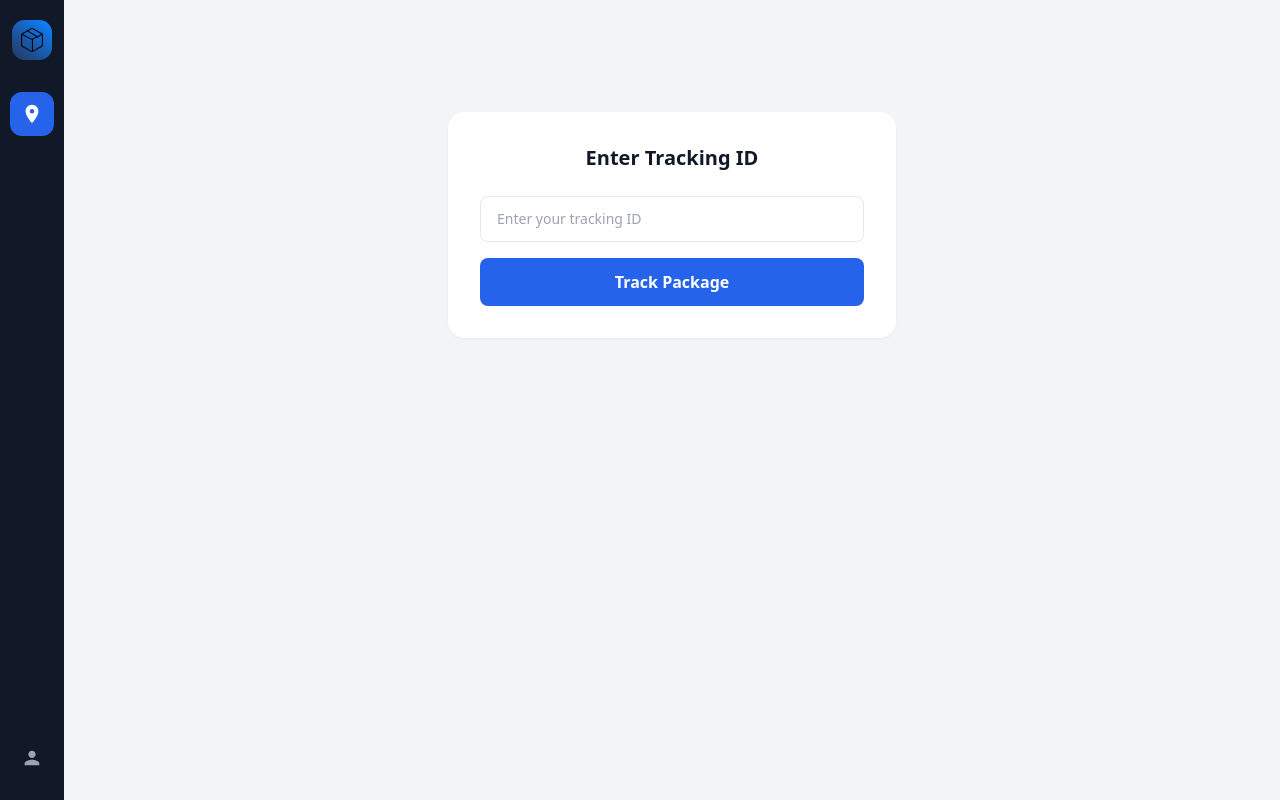
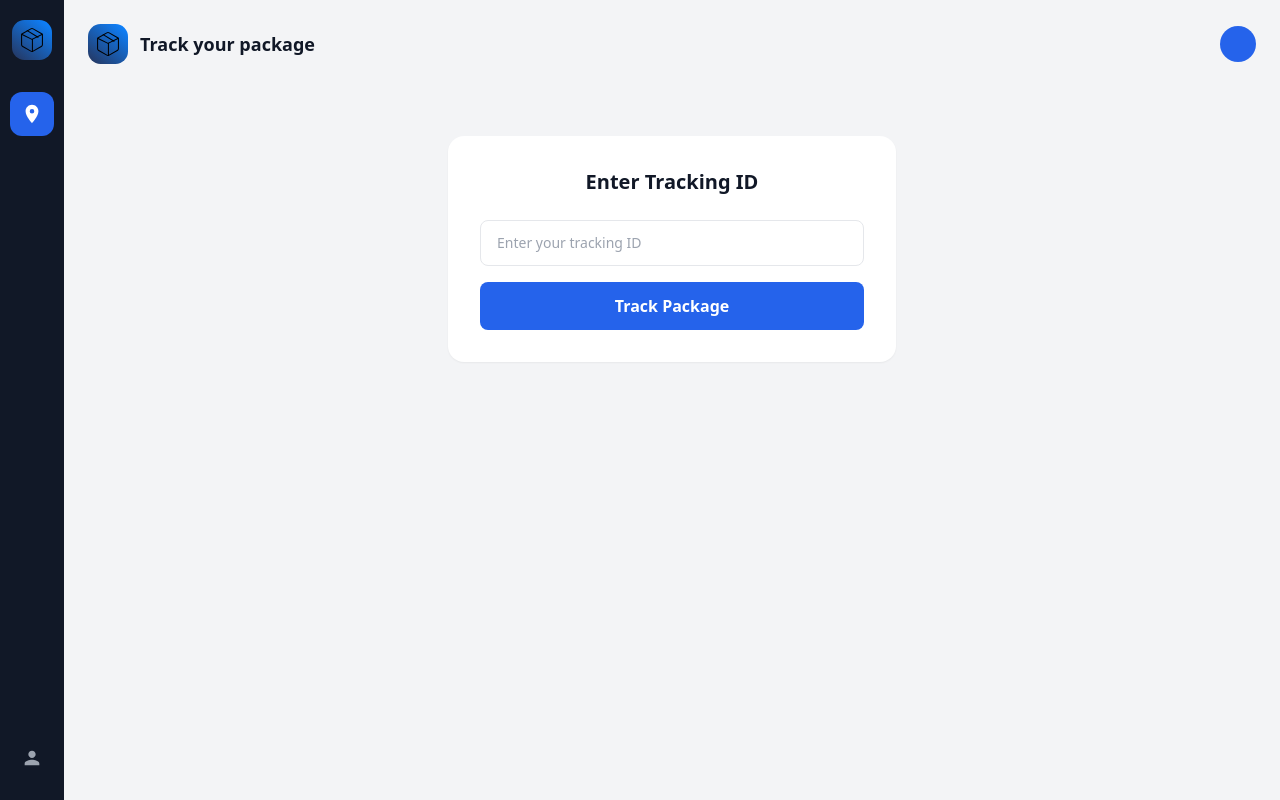
Before and after one commit to wulaiyin789/package-delivery-tracker-parcelpro, a React (Create React App) app in the folder frontend/: page /track in a window 1280 px wide. Built offline with nearby package versions, Linux system fonts and the light colour scheme.

Commit message:
PDT-47 - Add tracking page for public use
fixed: Add Header

```diff
--- a/frontend/src/pages/Track.jsx
+++ b/frontend/src/pages/Track.jsx
@@ -4,6 +4,10 @@ import { useNavigate } from 'react-router-dom';
 // Auth
 import { useAuth } from '../context/AuthContext';
 
+// Component
+import Header from '../components/Header';
+
+// PDT-47
 const Track = () => {
   const navigate = useNavigate();
   const { user } = useAuth();
@@ -30,7 +34,15 @@ const Track = () => {
   };
 
   return (
-    <div className='flex flex-col min-h-screen bg-gray-100 pt-16 pl-16'>
+    <div className='flex flex-col min-h-screen bg-gray-100 pl-16'>
+      <div className='p-6'>
+        {/* Header */}
+        <div className='flex items-center gap-3 mb-6'>
+          <div className='w-full'>
+            <Header title={'Track your package'} user={user} />
+          </div>
+        </div>
+
         <div className='flex-1 flex justify-center p-6'>
           <div className='w-full max-w-md'>
             <div className='bg-white rounded-2xl shadow-sm p-8 mt-6'>
@@ -63,6 +75,7 @@ const Track = () => {
           </div>
         </div>
       </div>
+    </div>
   );
 };
 
```
Lines whose indentation alone changed are shown as unchanged.
